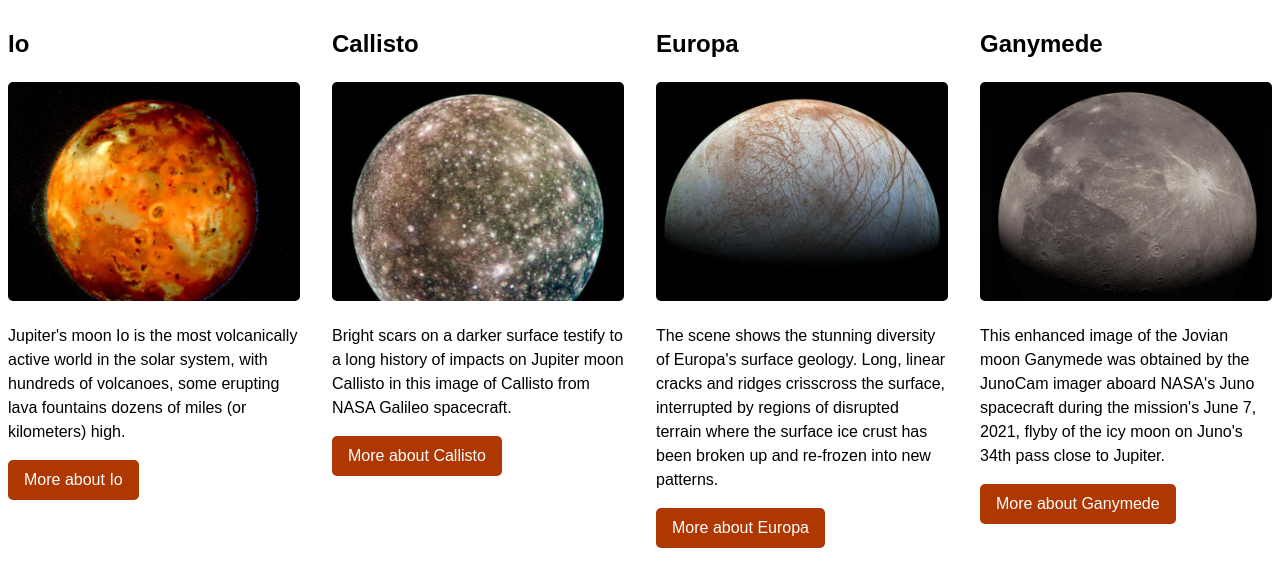
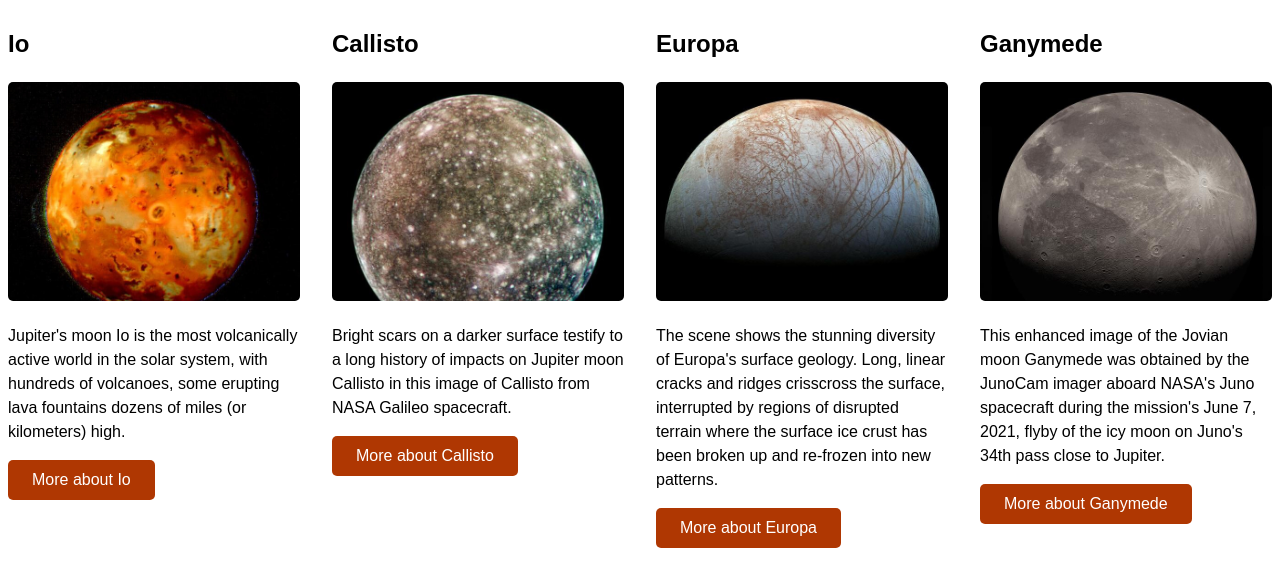
Before and after one commit to Joyfull-Happiness/jupitermoons, a plain HTML site: page index.html in a window 1280 px wide. Shown: the part 85-672 px from the top of the page. Drawn offline with Linux system fonts and the light colour scheme.

Commit message:
updated margin css

```diff
--- a/css/styles.css
+++ b/css/styles.css
@@ -10,12 +10,6 @@
     grid-template-columns: repeat(4, 1fr);
   }
 }
-
-
-
-
-
-
 
 /* basic font formatting */
 body {
@@ -30,9 +24,9 @@
 /* styling our button links */
 .button {
   display: inline-block;
-    background-color: #AF3702;
+  background-color: #af3702;
   color: #ffffff;
-    padding: 0.5rem 1rem;
+  padding: 0.5rem 1.5rem;
   border-radius: 5px;
   text-decoration: none;
 }
```
Lines whose indentation alone changed are shown as unchanged.
